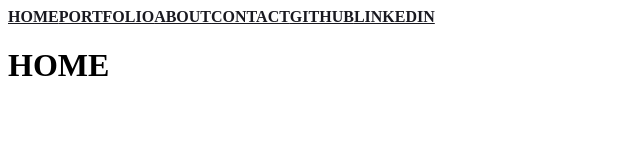
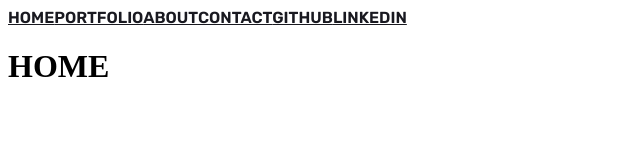
Before and after one commit to jxhnkndl/react-portfolio, a React (Create React App) app: page / in a window 1280 px wide. Shown: the top 160 px of the page, without its empty margins (0-640 px from the left). Built offline with nearby package versions, Linux system fonts and the light colour scheme; a web font is replaced by a local one.

Commit message:
Update navbar component styling

```diff
--- a/src/components/Navbar/style.css
+++ b/src/components/Navbar/style.css
@@ -1,6 +1,7 @@
 .nav-link,
 .nav-link:visited {
   color: #191920;
+  font-family: "Rubik";
   font-weight: 600;
 }
 
```
